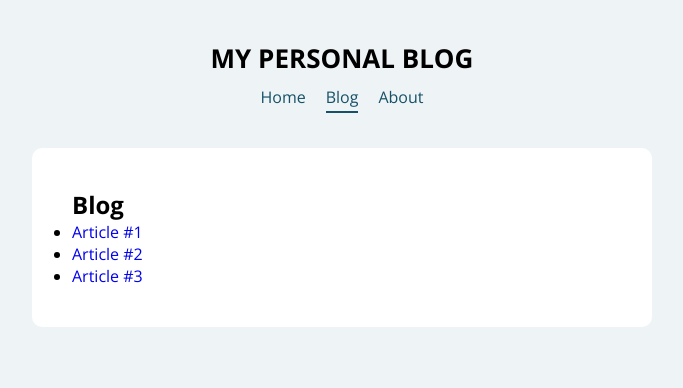
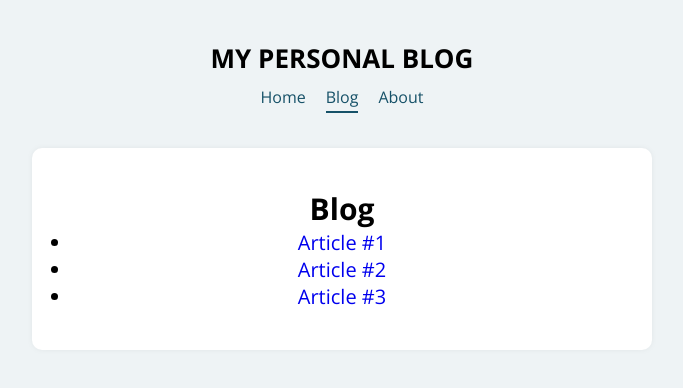
Before and after one commit to sleatherv/react_app_blog, a React (Create React App) app: page /blog in a window 1280 px wide. Shown: the top 388 px of the page, without its empty margins (298-981 px from the left). Built offline with nearby package versions, Linux system fonts and the light colour scheme.

Commit message:
Sending context to children

```diff
--- a/src/components/App.jsx
+++ b/src/components/App.jsx
@@ -1,4 +1,4 @@
-import React from 'react';
+import React, { useContext } from 'react';
 import styled from 'styled-components';
 import { BrowserRouter, Route, Switch } from 'react-router-dom';
 import About from './About';
@@ -7,13 +7,16 @@ import Header from './Header';
 import Home from './Home';
 import Post from './Post';
 import Error404 from './Error404';
+import { ThemeContext } from '../contexts/themeContext';
 
 export default function App() {
+  const { theme } = useContext(ThemeContext);
+
   return (
     <BrowserRouter>
       <MainContainer>
         <Header />
-        <Main>
+        <Main theme={theme}>
           <Switch>
             <Route path="/" exact={true} component={Home} />
             <Route path="/blog" component={Blog} />
@@ -34,7 +37,10 @@ const MainContainer = styled.div`
 `;
 
 const Main = styled.main`
+  font-size: ${props => props.theme ? props.theme.fontSize + 'px' : '16px'};
+  text-align: ${props => props.theme ? props.theme.align : 'right'};
   background:#fff;
   padding: 40px;
   border-radius:10px;
+  box-shadow: 0px 0px 5px rgba(129,129,129,0.1);
 `;
--- a/src/components/Blog.jsx
+++ b/src/components/Blog.jsx
@@ -1,8 +1,11 @@
-import React from 'react';
+import React, { useContext } from 'react';
 import { Link } from 'react-router-dom';
 import posts from '../data/posts';
+import { ThemeContext } from '../contexts/themeContext';
 
 export default function Blog() {
+    const dummy = useContext(ThemeContext);
+    console.log(dummy);
     return (
         <div>
             <h2>Blog</h2>
--- a/src/contexts/themeContext.js
+++ b/src/contexts/themeContext.js
@@ -1,12 +1,17 @@
-import React from 'react'
+import React, { useState } from 'react'
 
 //this context = global state
 const ThemeContext = React.createContext();
 
 
 const ThemeProvider = ({ children }) => {
+  const [theme, changeTheme] = useState({
+    align: 'center',
+    fontSize: 20,
+  });
+
   return (
-    <ThemeContext.Provider value={{ name: 'Sleather' }}>
+    <ThemeContext.Provider value={{ theme }}>
       {children}
     </ThemeContext.Provider>
   );
```
